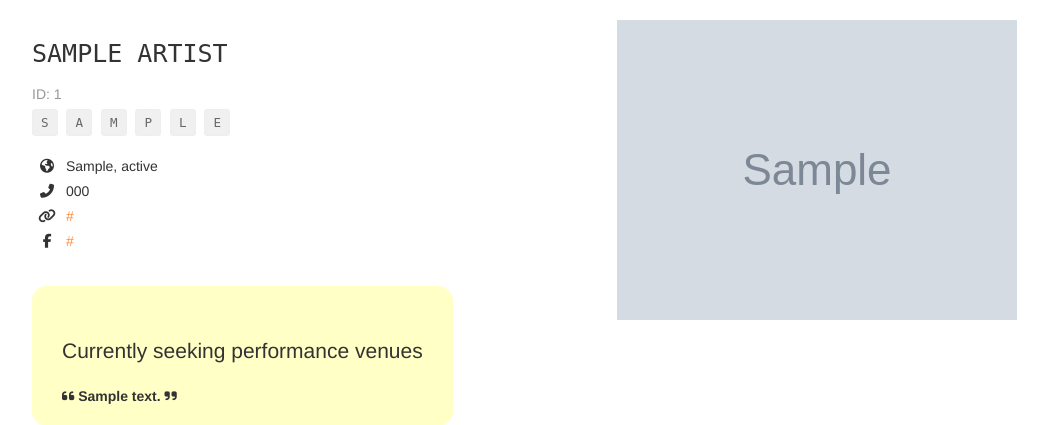
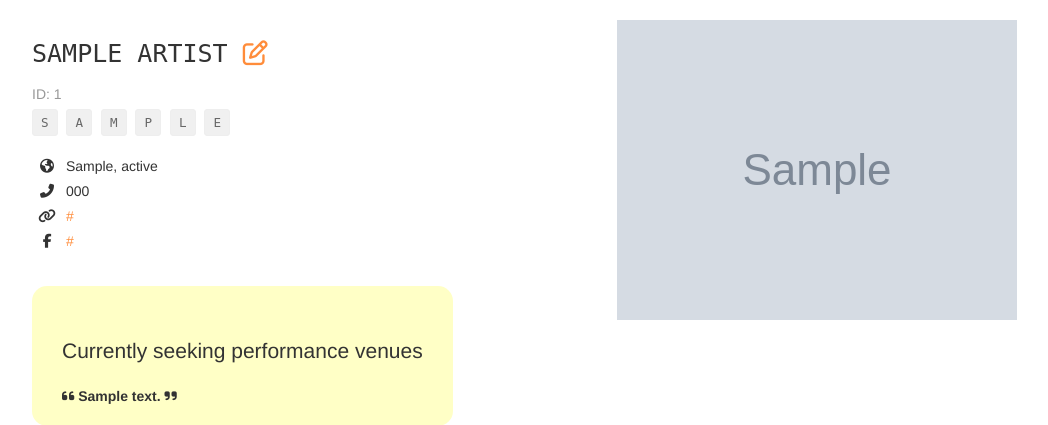
Before and after one commit to ucanfil/fyyur, a Flask app: page /artists/1 in a window 1280 px wide. Shown: the part 60-485 px from the top of the page, without its empty margins (38-1086 px from the left). Run offline with Flask 2, Linux system fonts and the light colour scheme; tables that the repository leaves empty hold one stand-in row (values such as "Sample post"); grey boxes marked "Sample" are stand-in pictures; some libraries are stand-ins or nearby versions.

Commit message:
Edit button for artists is added

```diff
--- a/templates/pages/show_artist.html
+++ b/templates/pages/show_artist.html
@@ -5,6 +5,8 @@
 	<div class="col-sm-6">
 		<h1 class="monospace">
 			{{ artist.name }}
+			<a href="/artists/{{ artist.id }}/edit"><span><i class="far fa-edit"></i></span>
+			</a>
 		</h1>
 		<p class="subtitle">
 			ID: {{ artist.id }}
```
